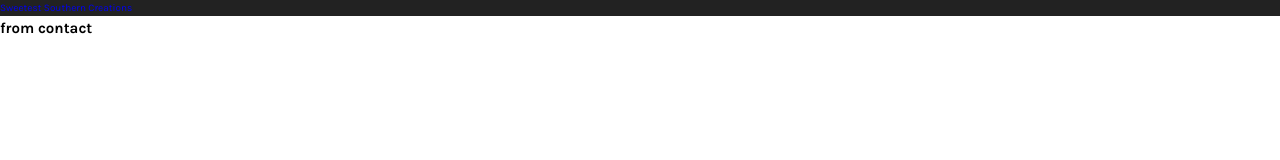
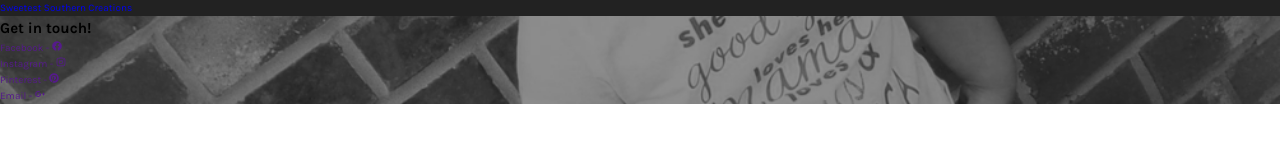
Before and after one commit to Joey-Robinson/react-sweetest-southern-creations, a Gatsby site: page /contact in a window 1280 px wide. Built offline with nearby package versions, Linux system fonts and the light colour scheme; Gatsby itself is replaced by a stand-in of ours.

Commit message:
Added react-icons for contact page. Will finish up tomorrow

```diff
--- a/package.json
+++ b/package.json
@@ -19,7 +19,8 @@
     "react": "^16.8.6",
     "react-burger-menu": "^2.6.10",
     "react-dom": "^16.8.6",
-    "react-helmet": "^5.2.1"
+    "react-helmet": "^5.2.1",
+    "react-icons": "^3.7.0"
   },
   "devDependencies": {
     "prettier": "^1.18.2"
--- a/src/pages/contact.js
+++ b/src/pages/contact.js
@@ -1,12 +1,36 @@
 import React from "react"
 import Layout from "../components/layout"
 import SEO from "../components/seo"
+import { FaFacebook } from "react-icons/fa/index.esm"
+import { FaInstagram } from "react-icons/fa/index.esm"
+import { FaPinterest } from "react-icons/fa/index.esm"
+import { FaGooglePlusG } from "react-icons/fa/index.esm"
 
 const Contact = () => (
   <Layout>
     <SEO title="Contact" />
     <section className="contact">
-      <h1>from contact</h1>
+      <h1>Get in touch!</h1>
+      <div className="contact--fb">
+        <a href="">
+          Facebook - <FaFacebook aria-label="Facebook" />
+        </a>
+      </div>
+      <div className="contact--ig">
+        <a href="">
+          Instagram - <FaInstagram aria-label="Instagram" />
+        </a>
+      </div>
+      <div className="contact--pint">
+        <a href="">
+          Pinterest - <FaPinterest aria-label="Pinterest" />
+        </a>
+      </div>
+      <div className="contact--email">
+        <a href="">
+          Email - <FaGooglePlusG aria-label="Gmail" />
+        </a>
+      </div>
     </section>
   </Layout>
 )
--- a/src/styles/layout/_contact.scss
+++ /dev/null
@@ -1,7 +0,0 @@
-.contact {
-  @include respond(phone) {
-    grid-column: 1;
-    grid-row: 2 / -1;
-    display: grid;
-  }
-}
--- a/src/styles/layout/_primary.scss
+++ b/src/styles/layout/_primary.scss
@@ -3,6 +3,6 @@
   @include respond(phone) {
     grid-template-columns: 100vw;
     grid-template-rows: 8vh;
-    min-height: 300vh;
+    min-height: 100vh;
   }
 }
--- a/src/styles/main.scss
+++ b/src/styles/main.scss
@@ -8,8 +8,8 @@
 @import "./components/header";
 @import "./components/slider";
 // Layout
-@import "./layout/contact";
-@import "./layout/creations";
-@import "./layout/home";
 @import "./layout/primary";
 // Pages
+@import "./pages/contact";
+@import "./pages/creations";
+@import "./pages/home";
--- /dev/null
+++ b/src/styles/pages/_contact.scss
@@ -0,0 +1,10 @@
+.contact {
+  display: grid;
+  grid-template-columns: 1fr;
+  grid-template-rows: 1fr;
+  background: url("../images/ssc064banner.jpg") no-repeat center center / cover;
+  @include respond(phone) {
+    grid-column: 1;
+    grid-row: 2;
+  }
+}
```
Also changed, not shown: src/styles/pages/_creations.scss (renamed from src/styles/layout/_creations.scss), src/styles/pages/_home.scss (renamed from src/styles/layout/_home.scss), 1 other file.
